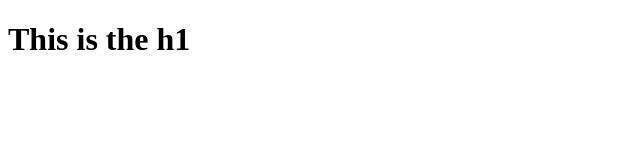
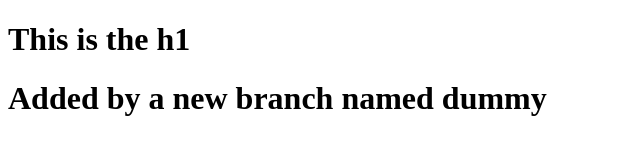
Before and after one commit to kurtRuzzelSapo/new-repo, a plain HTML site: page index.html in a window 1280 px wide. Shown: the whole page, without its empty margins (0-640 px from the left). Drawn offline with Linux system fonts and the light colour scheme.

Commit message:
Added a new h1

```diff
--- a/index.html
+++ b/index.html
@@ -7,5 +7,6 @@
 	</head>
 	<body>
 		<h1>This is the h1</h1>
+		<h1>Added by a new branch named dummy</h1>
 	</body>
 </html>
```
